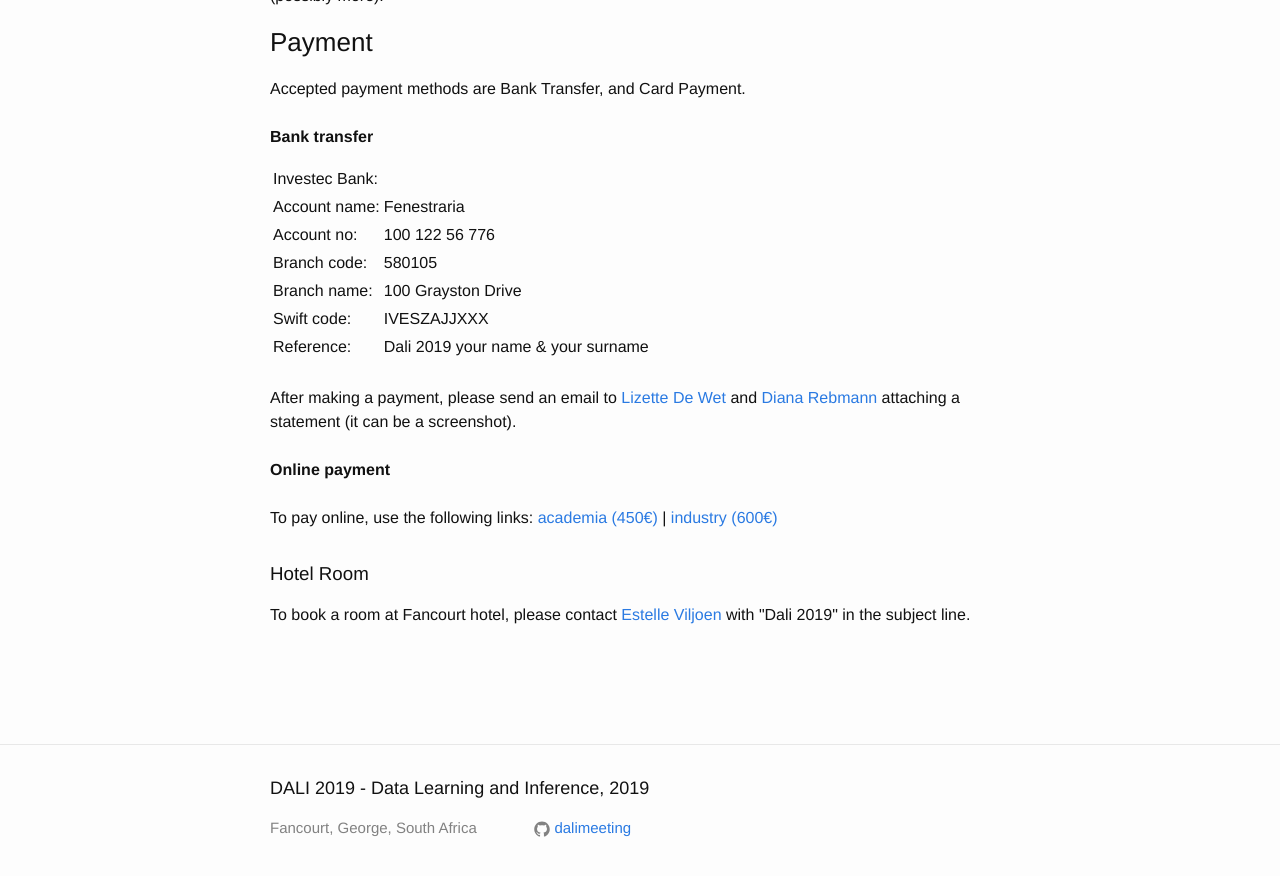
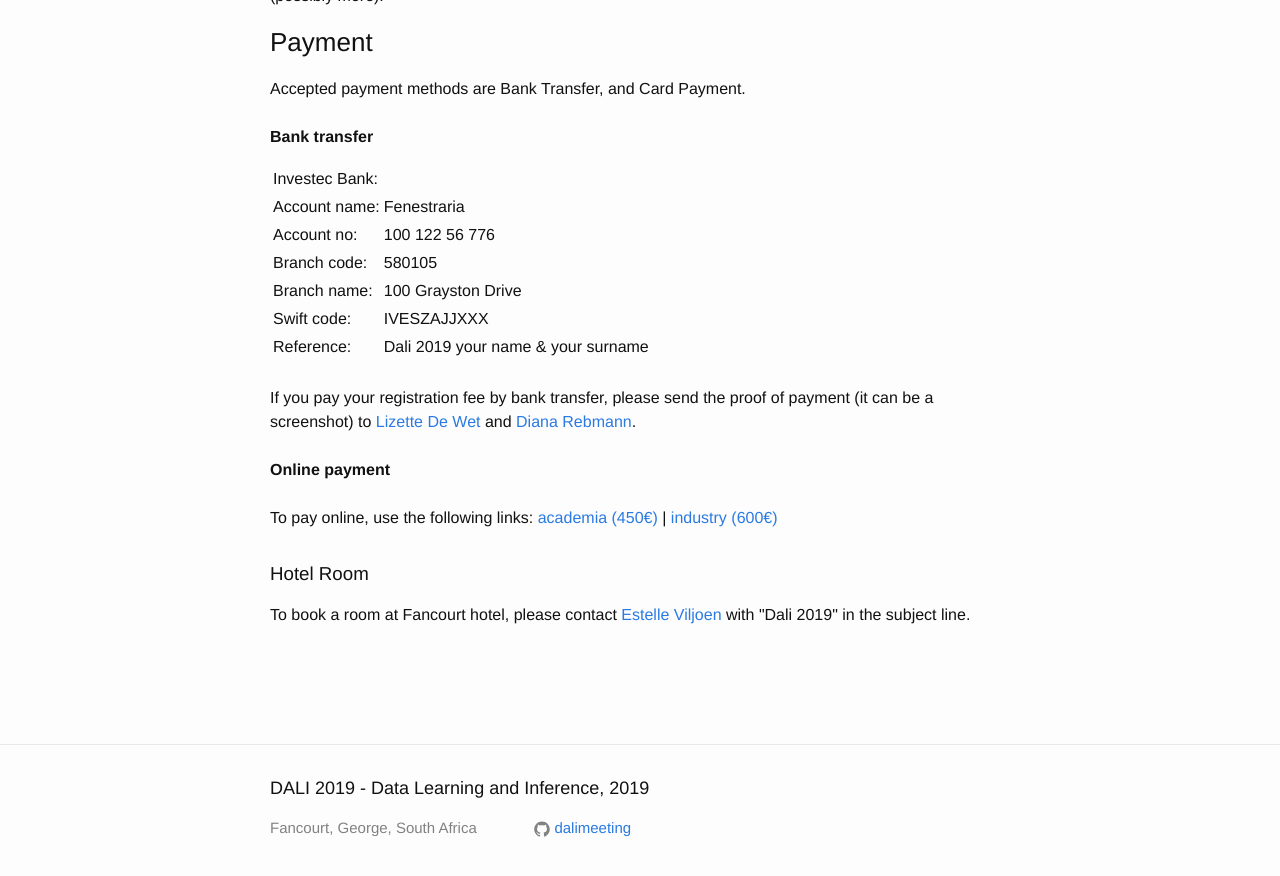
Before and after one commit to dalimeeting/dalimeeting.github.io, a Jekyll site: the page built from registration.html, in a window 1280 px wide and 900 px high, scrolled down 669 px. Shown: the top 876 px of the window. Built offline with Jekyll 4.4.1, drawn with Linux system fonts in a browser that asks for light colours.

Commit message:
Update registration.html

```diff
--- a/_layouts/registration.html
+++ b/_layouts/registration.html
@@ -25,8 +25,7 @@ layout: page
   <tr><td>Reference:</td><td>Dali 2019 your name & your surname</td></tr>
   </table>
   <br>
-  After making a payment, please send an email to <a href="mailto:lizette@praelexis.com">Lizette De Wet</a> and <a href="mailto:diana.rebmann@tuebingen.mpg.de">Diana Rebmann</a>
- attaching a statement (it can be a screenshot).
+  If you pay your registration fee by bank transfer, please send the proof of payment (it can be a screenshot) to <a href="mailto:lizette@praelexis.com">Lizette De Wet</a> and <a href="mailto:diana.rebmann@tuebingen.mpg.de">Diana Rebmann</a>.
   <br><br>
   <strong>Online payment</strong>
   <br><br>
```
